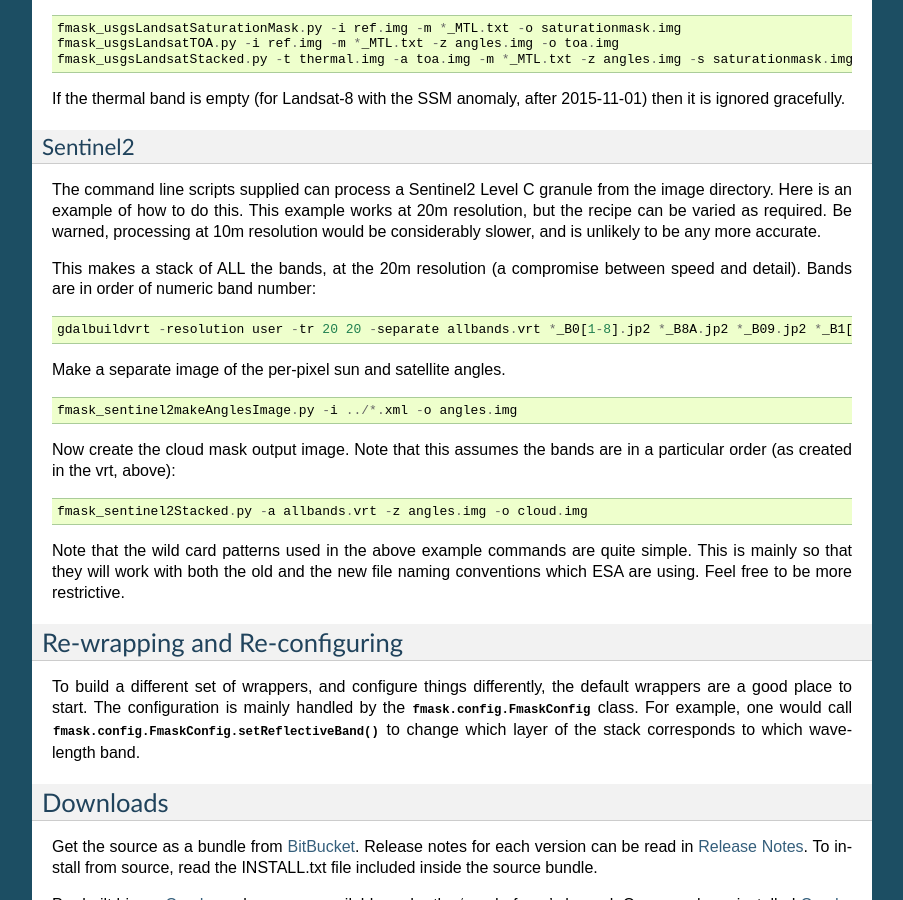
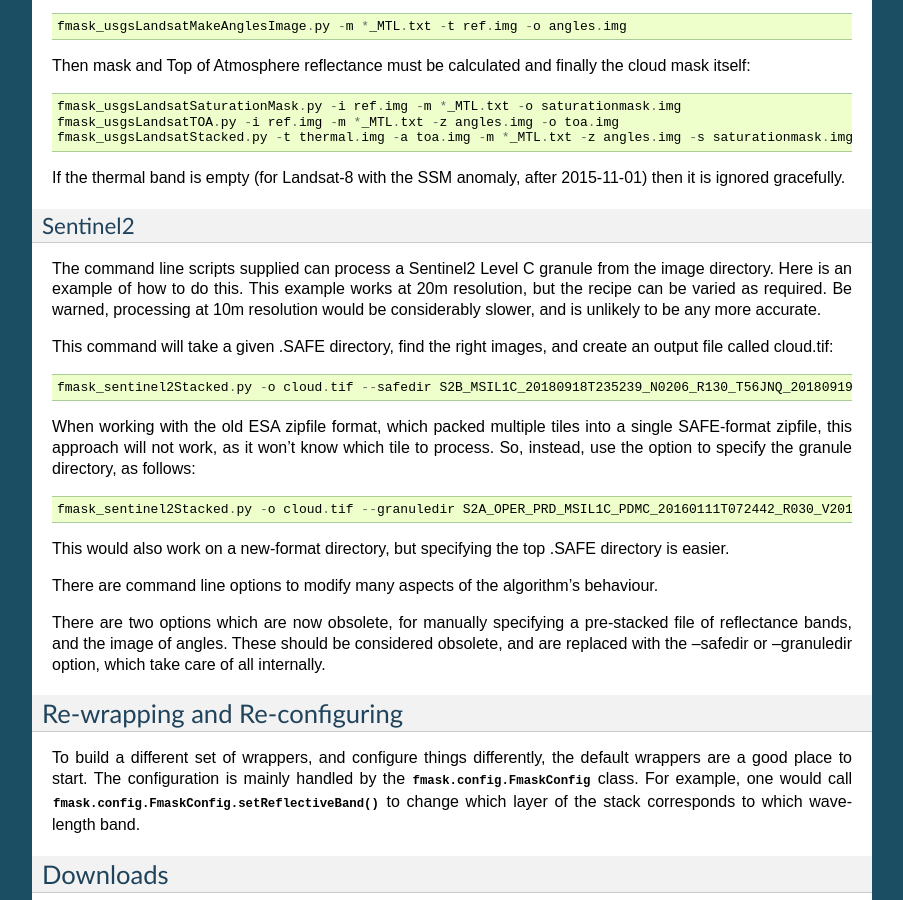
Before and after one commit to ubarsc/python-fmask, a Sphinx documentation site: the page built from doc/source/index.rst, in a window 1280 px wide and 900 px high, scrolled down 1853 px. Shown: the whole window, without its empty margins (198-1101 px from the left). Built offline with Sphinx 7.4.7, drawn with Linux system fonts in a browser that asks for light colours; formulas are drawn with MathJax 3; some of the changed text lies outside the part shown.

Commit message:
index.rst: Added citation for Frantz (2018), parallax test. Updated example workflow for Sentinel-2, to use the new --safedir (or --granuledir) options.

```diff
--- a/doc/source/index.rst
+++ b/doc/source/index.rst
@@ -19,6 +19,12 @@
 Improvement and expansion of the Fmask algorithm: cloud, cloud
 shadow, and snow detection for Landsats 4-7, 8, and Sentinel 2 images
 Remote Sensing of Environment 159 (2015) 269-277.
+
+Also includes optional extension for Sentinel-2 from
+Frantz, D., Hass, E., Uhl, A., Stoffels, J., & Hill, J. (2018).
+Improvement of the Fmask algorithm for Sentinel-2 images: Separating clouds
+from bright surfaces based on parallax effects.
+Remote Sensing of Environment 215, 471-481.
 
 Installation requires `Python <http://python.org/>`_, `numpy <http://www.numpy.org/>`_, `scipy <http://www.scipy.org/>`_,
 `GDAL <http://gdal.org/>`_ and `RIOS <http://rioshome.org/>`_ and the ability to compile C extensions for Python.
@@ -120,24 +126,24 @@
 recipe can be varied as required. Be warned, processing at 10m resolution would be considerably
 slower, and is unlikely to be any more accurate.
 
-This makes a stack of ALL the bands, at the 20m resolution (a compromise between speed and detail).
-Bands are in order of numeric band number::
+This command will take a given .SAFE directory, find the right images, and create an
+output file called cloud.tif::
 
-    gdalbuildvrt -resolution user -tr 20 20 -separate allbands.vrt *_B0[1-8].jp2 *_B8A.jp2 *_B09.jp2 *_B1[0-2].jp2
+    fmask_sentinel2Stacked.py -o cloud.tif --safedir S2B_MSIL1C_20180918T235239_N0206_R130_T56JNQ_20180919T011001.SAFE
 
-Make a separate image of the per-pixel sun and satellite angles. ::
+When working with the old ESA zipfile format, which packed multiple tiles into a single SAFE-format
+zipfile, this approach will not work, as it won't know which tile to process. So, instead, use
+the option to specify the granule directory, as follows::
 
-    fmask_sentinel2makeAnglesImage.py -i ../*.xml -o angles.img
+    fmask_sentinel2Stacked.py -o cloud.tif --granuledir S2A_OPER_PRD_MSIL1C_PDMC_20160111T072442_R030_V20160111T000425_20160111T000425.SAFE/GRANULE/S2A_OPER_MSI_L1C_TL_SGS__20160111T051031_A002887_T56JNQ_N02.01
 
-Now create the cloud mask output image.
-Note that this assumes the bands are in a particular order (as created in the vrt, above)::
+This would also work on a new-format directory, but specifying the top .SAFE directory is easier.
 
-    fmask_sentinel2Stacked.py -a allbands.vrt -z angles.img -o cloud.img
+There are command line options to modify many aspects of the algorithm's behaviour.
 
-Note that the wild card patterns used in the above example commands are quite simple. This is
-mainly so that they will work with both the old and the new file naming conventions which ESA
-are using. Feel free to be more restrictive.
-
+There are two options which are now obsolete, for manually specifying a pre-stacked file
+of reflectance bands, and the image of angles. These should be considered obsolete, and are
+replaced with the --safedir or --granuledir option, which take care of all internally.
 
 Re-wrapping and Re-configuring
 ------------------------------
```
